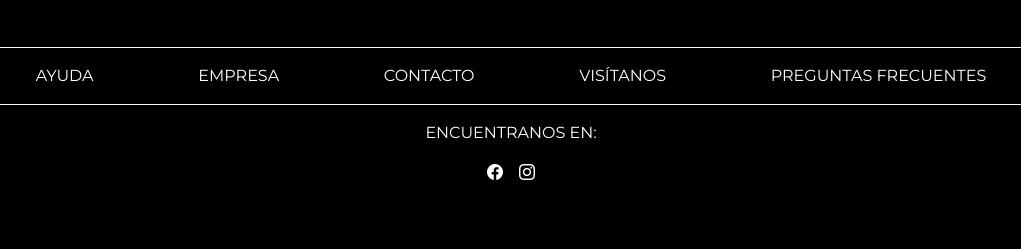
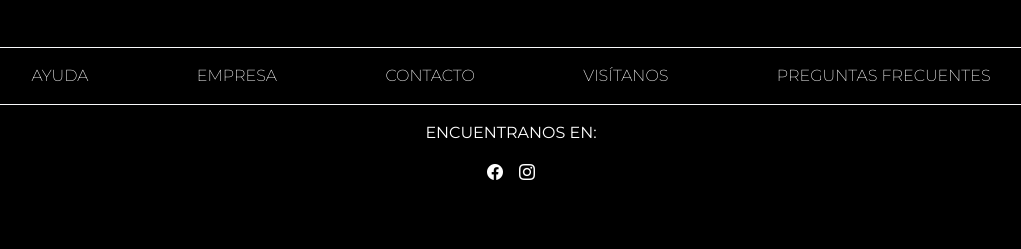
Before and after one commit to MrCat1988/e-commerce, a PHP site: page /e-commerce/ in a window 1280 px wide. Shown: the part 801-1050 px from the top of the page, without its empty margins (129-1150 px from the left). Run offline with PHP 8.4, Linux system fonts and the light colour scheme; data that the repository does not hold is empty.

Commit message:
Footer style css

```diff
--- /dev/null
+++ b/front-end/views/css/footer.css
@@ -0,0 +1,10 @@
+footer .footer-menu li a{
+    text-decoration: none;
+    color: #fff;
+    font-weight: 200;
+}
+
+footer .footer-menu li a:hover{
+    font-weight: 500;
+    transition: 0.3s ease;
+}
--- a/front-end/views/modules/footer.php
+++ b/front-end/views/modules/footer.php
@@ -1,11 +1,11 @@
 <footer class="container-fluid bg-black">
     <div class=" p-5">
-        <ul class="text-white d-flex justify-content-evenly py-3 border-top border-bottom border-light">
-            <li>AYUDA</li>
-            <li>EMPRESA</li>
-            <li>CONTACTO</li>
-            <li>VISÍTANOS</li>
-            <li>PREGUNTAS FRECUENTES</li>
+        <ul class="footer-menu text-white d-flex flex-column flex-md-row justify-content-evenly py-3 border-top border-bottom border-light text-center gap-2">
+            <li><a href="">AYUDA</a> </li>
+            <li><a href="">EMPRESA</a> </li>
+            <li><a href="">CONTACTO</a> </li>
+            <li><a href="">VISÍTANOS</a> </li>
+            <li><a href="">PREGUNTAS FRECUENTES</a>  </li>
         </ul>
         <p class="text-white text-center">ENCUENTRANOS EN:</p>
         <ul class="text-white text-center d-flex justify-content-center gap-3">
--- a/front-end/views/template.php
+++ b/front-end/views/template.php
@@ -26,6 +26,8 @@
     <!-- Own stylesheet -->
     <link rel="stylesheet" href= "<?php echo $route; ?>views/css/styles.css">
     <link rel="stylesheet" href= "<?php echo $route; ?>views/css/product-page.css">
+    <link rel="stylesheet" href= "<?php echo $route; ?>views/css/footer.css">
+
     <!-- Bootstrap icons -->
     <link rel="stylesheet" href="https://cdn.jsdelivr.net/npm/bootstrap-icons@1.10.5/font/bootstrap-icons.css">
 
```
